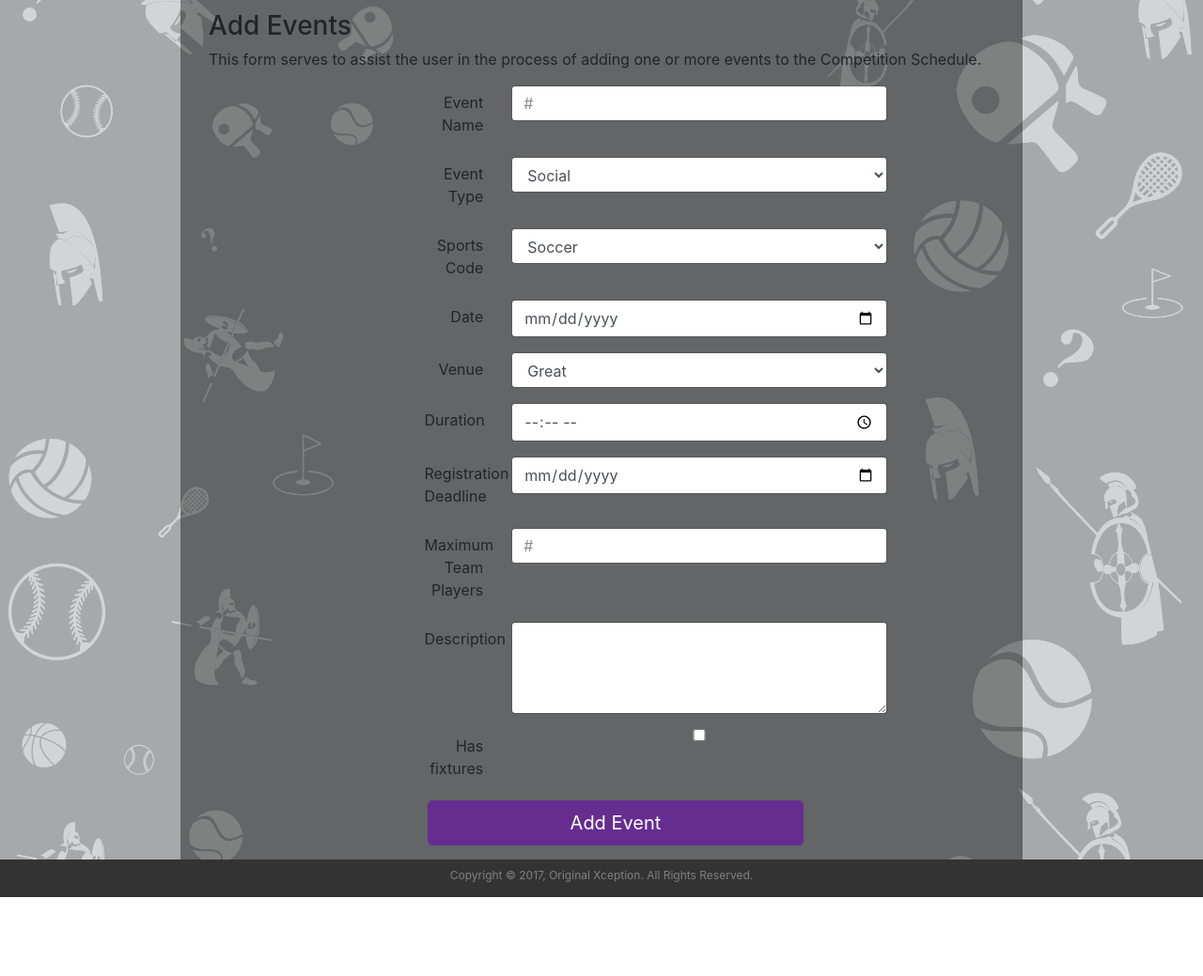
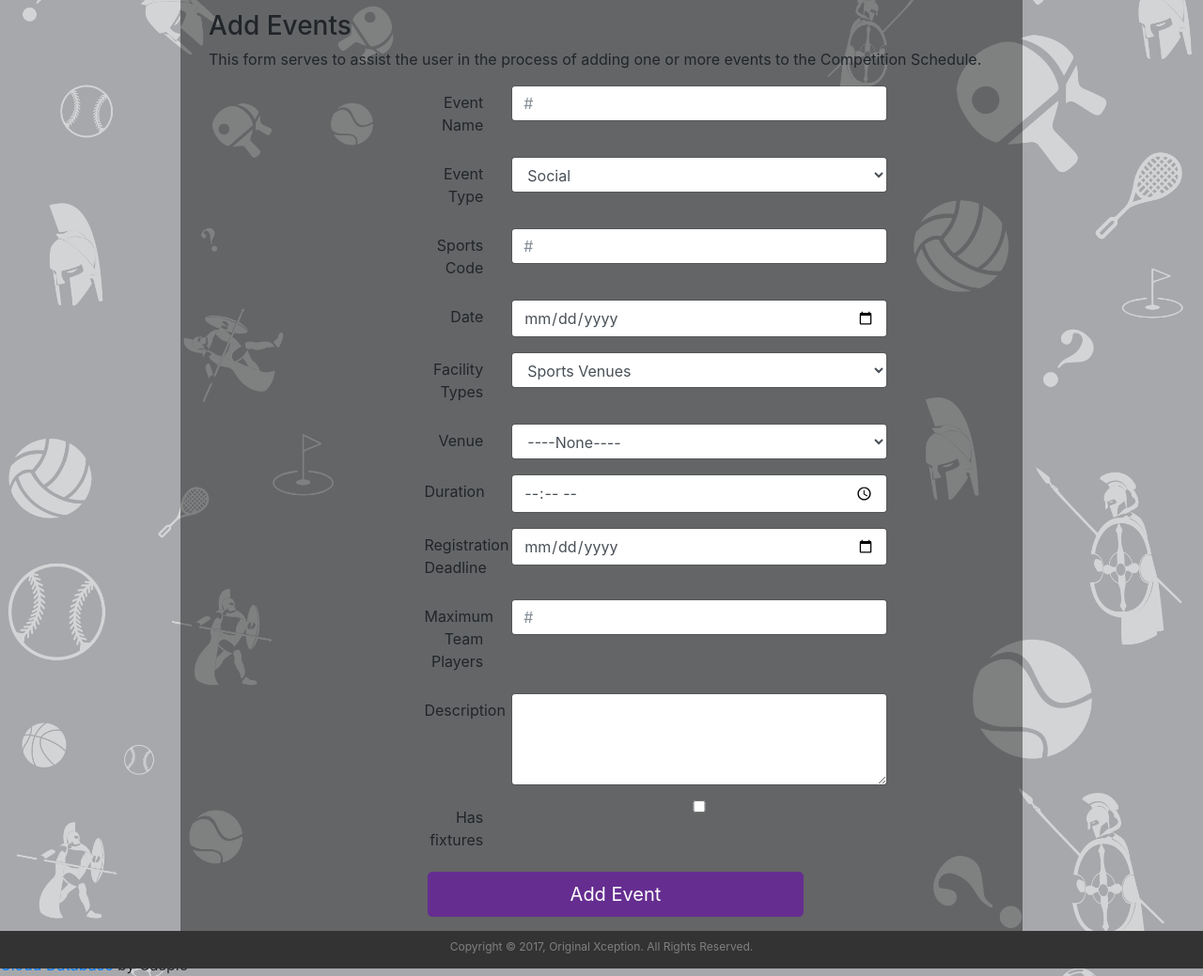
Before and after one commit to bbwogqoyi/RUActive, a website: page webapp/event.html in a window 1280 px wide. Shown: the part 63-1102 px from the top of the page at 94% size. Before the commit the page ends 1018 px from the top, so only its background shows below. Drawn offline with nearby package versions, Linux system fonts and the light colour scheme; a script that the page names is missing.

Commit message:
pulling cymthia submission

```diff
--- a/webapp/event.html
+++ b/webapp/event.html
@@ -54,11 +54,7 @@
         <div class = "form-group row"> <!-- Sports Code -->
           <label for = "id_sports_code" class = "col-sm-2 col-form-label">Sports Code</label>
           <div class = "col-sm-10">
-                      <select class="form-control" id="id_sports_code">
-                        <option>Soccer</option>
-                        <option>Rugby</option>
-                        <option>swimming</option>
-                      </select>
+            <input type = "text" class = "form-control" id = "id_sports_code" name = "#" placeholder = "#">
           </div>
         </div>
         <div class = "form-group row"> <!-- Date -->
@@ -67,13 +63,22 @@
             <input type = "date" class = "form-control" id = "id_event_date" name = "#" placeholder = "#">
           </div>
         </div>
+
+        <div class = "form-group row"> <!-- Date -->
+          <label for = "id_facility_type" class = "col-sm-2 col-form-label">Facility Types</label>
+          <div class = "col-sm-10">
+            <select class="form-control" id="id_facility_type">
+              <option>Sports Venues</option>
+              <option>Central Venues</option>
+            </select>
+          </div>
+        </div>
+
         <div class = "form-group row"> <!-- Venue -->
           <label for = "id_event_venue" class = "col-sm-2 col-form-label">Venue</label>
           <div class = "col-sm-10">
             <select class="form-control" id="id_event_venue">
-                      <option>Great</option>
-                      <option>Tennis Court</option>
-                      <option>Mullins</option>
+              <option>----None----</option>
             </select>
           </div>
         </div>
@@ -119,5 +124,34 @@
     <p>Copyright &copy 2017, Original Xception. All Rights Reserved.</p>
   </footer>
 
+
+  <div id="venueDiv">
+    <script type="text/javascript" src="https://c0abd423.caspio.com/scripts/embed.js"></script>
+    <script type="text/javascript">try{f_cbload(true, "c0abd423.caspio.com", "aaa950000da39d438ee94929ad77");}catch(v_e){;}</script>
+    <div class="cxkg"><a href="https://c0abd423.caspio.com/dp.asp?AppKey=aaa950000da39d438ee94929ad77">
+      Click here</a> to load this Caspio <a href="http://www.caspio.com" target="_blank" title="Cloud Database">Cloud Database</a></div>
+    <div id="cbaaa950000da39d438ee94929ad77"><a href="https://www.caspio.com" target="_blank">Cloud Database</a> by Caspio</div>
+    </div>
+
+
+
+
+    <script src="Assets/javascript/getReportData.js">
+    </script>
+    <script type="text/javascript">
+    var venueDiv = document.getElementById('venueDiv');
+    var allvenues = stripCaspioReport(venueDiv);
+    var type = document.getElementById('id_facility_type').value;
+
+    for (var i = 0; i < allvenues.length; i+=1) {
+      var elmOption = document.createElement('option');
+
+      elmOption.text = allvenues[i]['name'];
+      elmOption.value = allvenues[i]['venue id'];
+      document.getElementById('id_event_venue').add(elmOption);
+  }
+
+
+    </script>
   </body>
   </html>
```
Lines whose indentation alone changed are shown as unchanged.
